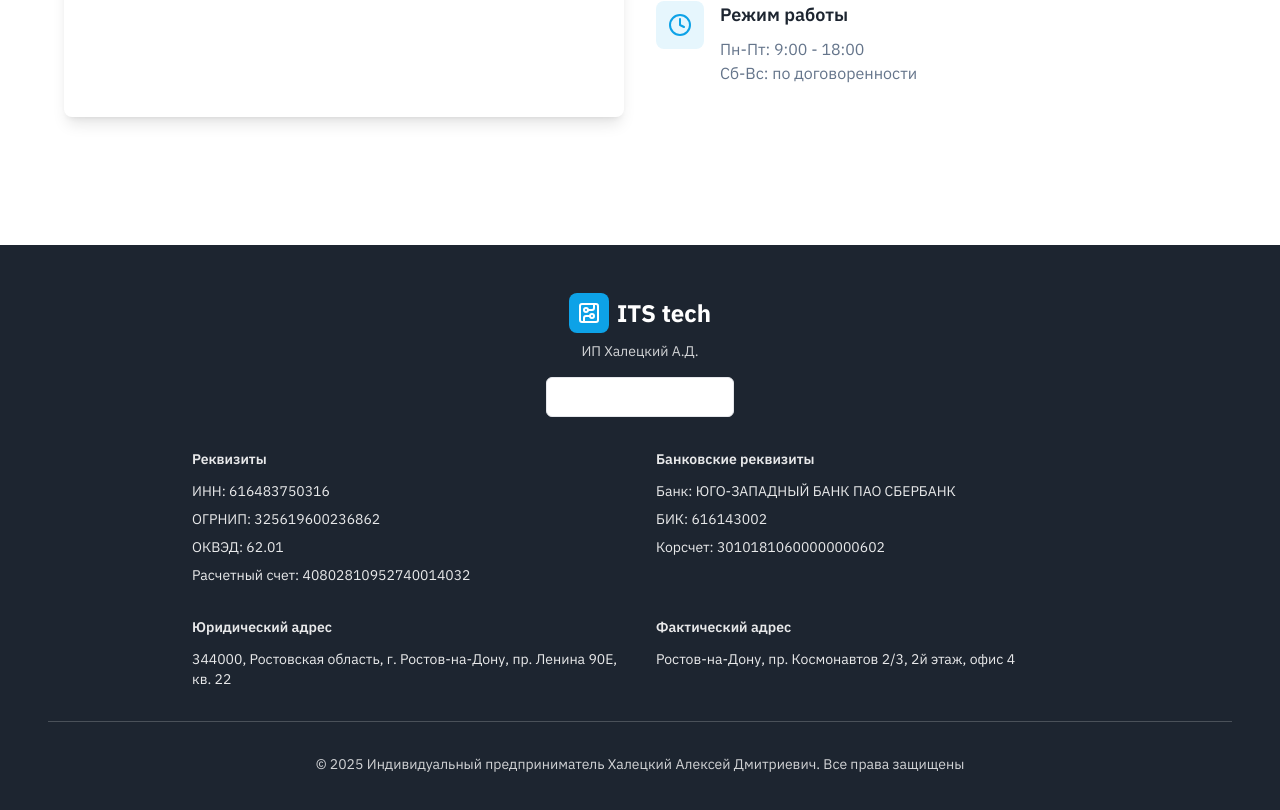
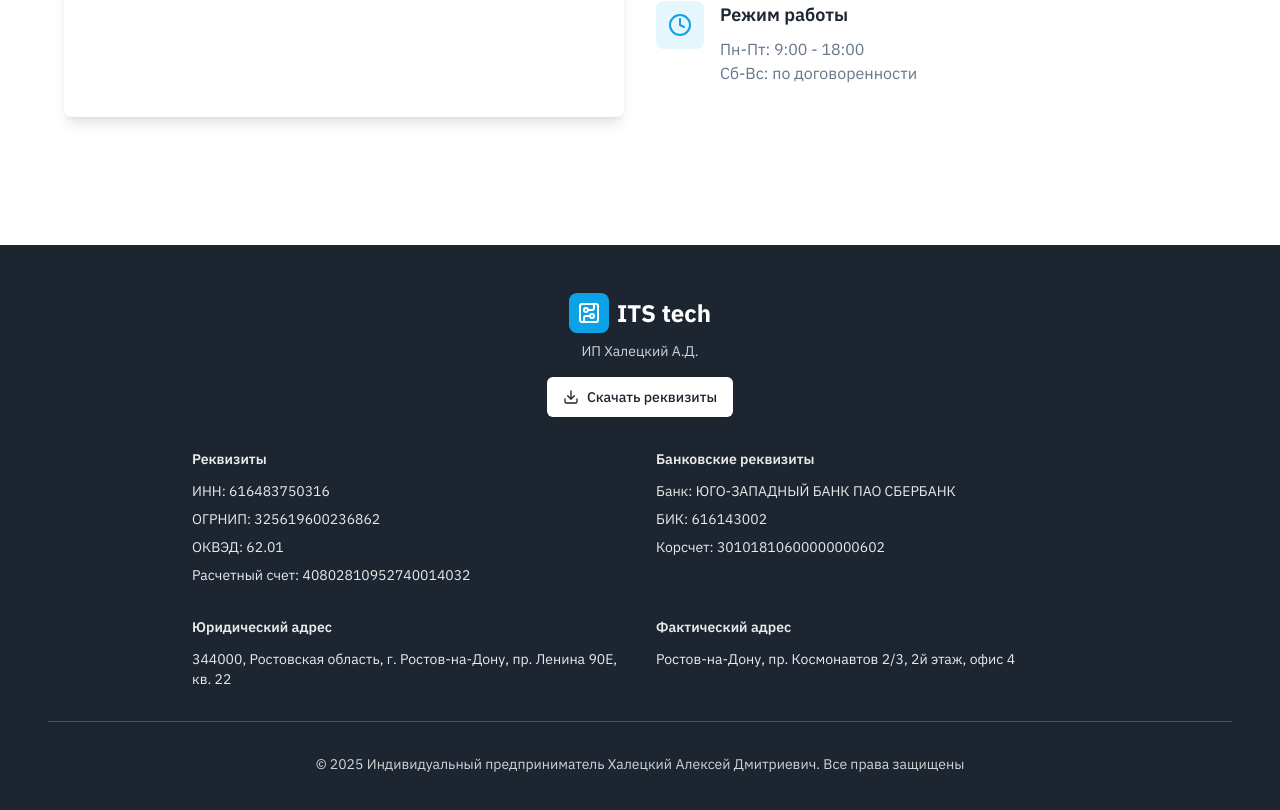
Before and after one commit to pr-poehali-dev/smart-transport-system, a React (Vite) app: page / in a window 1280 px wide. Shown: the part 3517-4327 px from the top of the page. Built offline with nearby package versions, Linux system fonts and the light colour scheme.

Commit message:
Исправить видимость кнопки скачивания

```diff
--- a/src/pages/Index.tsx
+++ b/src/pages/Index.tsx
@@ -398,9 +398,9 @@ E-mail: alexeychal@gmail.com
             </div>
             <p className="text-sm opacity-80 mb-4">ИП Халецкий А.Д.</p>
             <Button
-              variant="outline"
+              variant="secondary"
               onClick={downloadRequisites}
-              className="gap-2"
+              className="gap-2 bg-background text-foreground hover:bg-background/90"
             >
               <Icon name="Download" size={18} />
               Скачать реквизиты
```
